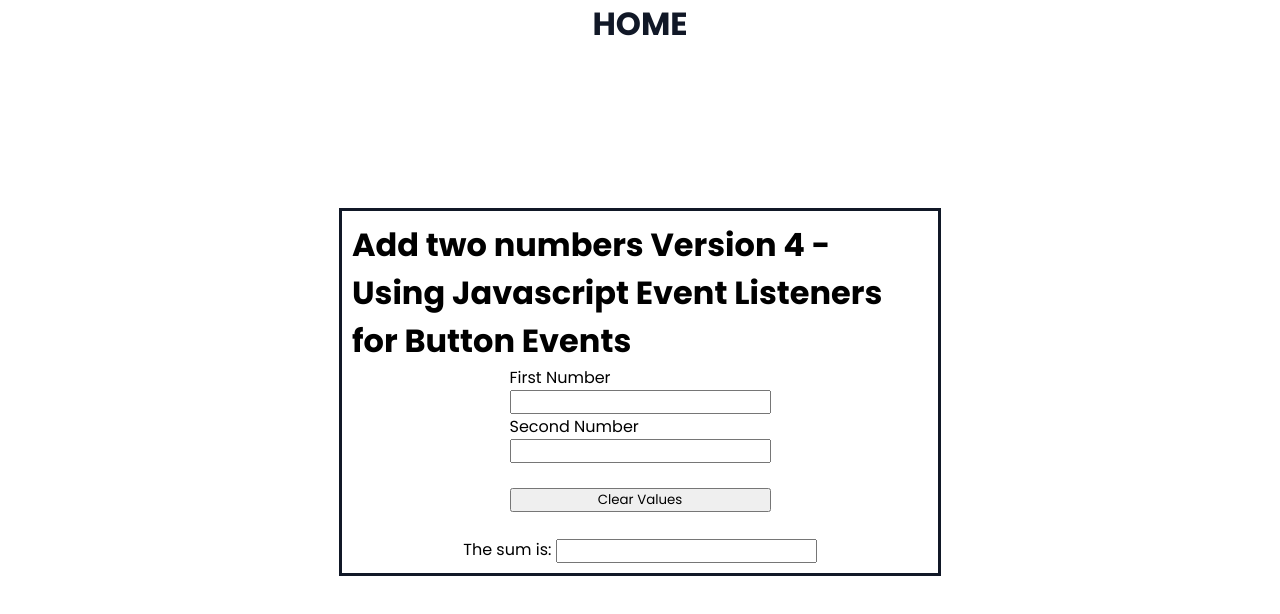
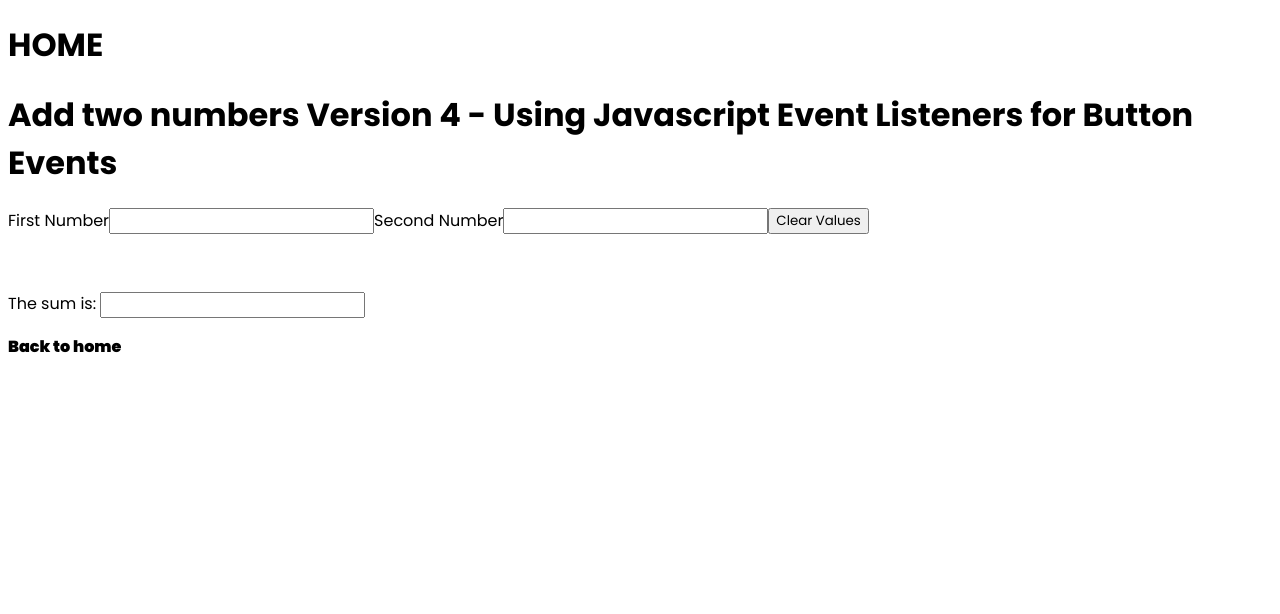
Before and after one commit to agbuniel/CS-1130, a plain HTML site: page Assignments/Add 2 Numbers with Input Event Listener.html in a window 1280 px wide. Drawn offline with Linux system fonts and the light colour scheme.

Commit message:
Add files via upload

```diff
--- a/Assignments/Add 2 Numbers with Input Event Listener.html
+++ b/Assignments/Add 2 Numbers with Input Event Listener.html
@@ -3,7 +3,7 @@
 <body>
 
     <div class="home">
-        <a href="https://agbuniel.github.io/CS-1130/"><h1>HOME</h1></a>
+        <a href="https://dre-portfolio.github.io/CS-1130/"><h1>HOME</h1></a>
         </div>
 
 <div class="row">
@@ -28,60 +28,30 @@
 </div>
 
 <style>
+  @import url('https://fonts.googleapis.com/css2?family=Archivo+Black&family=Poppins:wght@100;200;300;400;500;600;700;800;900&family=Roboto:wght@400;500;700;900&display=swap');
+    * {
 
-  @import url('https://fonts.googleapis.com/css2?family=Archivo+Black&family=Poppins:wght@100;200;300;400;500;600;700;800;900&family=Roboto:wght@400;500;700;900&display=swap');
+      font-family: "Poppins";
+  }
 
-    * {
-        padding: 0;
-        margin: 0;
-        font-family: "Poppins";
+
+  .inputs {
+    display: flex;
+  }
+
+  a {
+      text-decoration: none;
+      color: black;
+      font-weight: 900;
     }
 
-    .home {
-      width: 100%;
-      display: flex;
-      align-items: center;
-      justify-content: center;
+    a:hover {
+      text-decoration: underline
     }
 
-    .home a {
-      text-decoration: none;
-      color: #111827;
-    }
+  </style>
 
-    .home a:hover {
-     text-decoration: underline;
-      transition-duration: .2s;
-    }
-
-    .home h1 {
-      padding-inline: 15px;
-    }
-
-    .row {
-      display: flex;
-      flex-direction: column;
-      align-items: center;
-      margin-top: 10rem;
-    }
-
-    .col {
-      display: flex;
-      flex-direction: column;
-      width: 45vw;
-      align-items: center;
-      border: solid #111827;
-      padding: 10px;
-    }
-
-    .inputs {
-    flex-direction: column;
-    display: flex;
-    }
-
-
-
-    </style>
+  <a href="https://agbuniel.github.io/CS-1130/">Back to home</a>
 <script>
    // add a click event listener for n1
     document.getElementById("n1").addEventListener("keyup", function() {
```
Also changed, not shown: Assignments/Add 2 Numbers Version 1.html (+7 -2 lines), Assignments/Add 2 Numbers Version 2.html (+9 -12 lines), Assignments/Add 2 Numbers with Button Event Listener.html (+11 -42 lines), Assignments/Do While loop.html (+11 -44 lines), Assignments/For loop.html (+11 -40 lines), Assignments/Grade Computation Version 1.html (+4 -5 lines), Assignments/Grade Computation Version 2.html (+4 -5 lines), Assignments/Grade Computation with Input Listener (NEW SYNTAX).html (+4 -6 lines), Assignments/Html Tables.html (+4 -5 lines), Assignments/Random Generator.html (+4 -5 lines), Assignments/Random Number Generator.html (+4 -5 lines), Assignments/Shopping Cart.html (+1 -1 lines), Assignments/Simple Shopping Cart.html (+1 -1 lines), Assignments/Styling Shopping Cart.html (+1 -1 lines), 1 more files.
